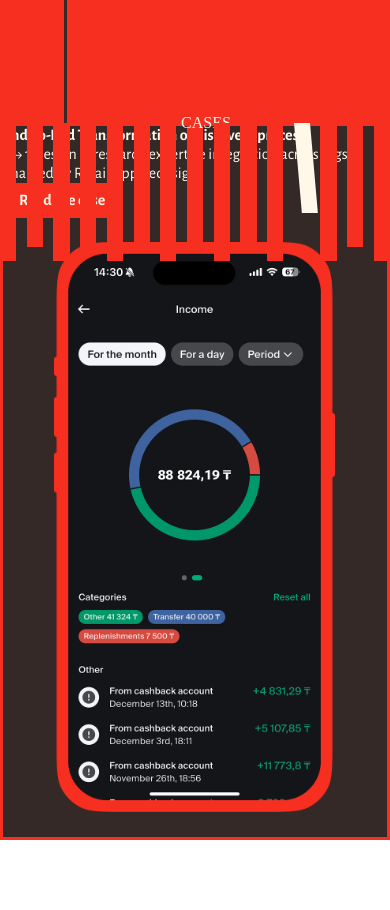
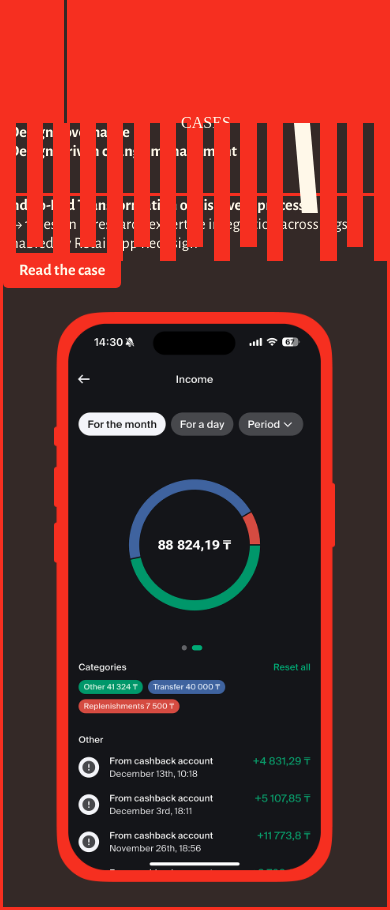
Before and after one commit to voleriyah/portfolio, a Next.js app: page / in a window 390 px wide. Shown: the part 2380-3290 px from the top of the page. Before the commit the page ends 3220 px from the top, so only its background shows below. Built offline with nearby package versions, Linux system fonts and the light colour scheme; a web font is replaced by a local one.

Commit message:
fix cases stuck mobile

```diff
--- a/app/page.tsx
+++ b/app/page.tsx
@@ -10,6 +10,7 @@ import { useRef } from 'react';
 
 export default function Home() {
   const expertiseSectionRef = useRef(null);
+
 
   return (
     <main className="min-h-screen bg-cream">
@@ -412,15 +413,14 @@ export default function Home() {
           style={{
             // Width: 100% on mobile, max 1692px at 1920px (benchmark)
             maxWidth: '1692px',
-            // Margin top: scales from 40px (mobile) to 200px (1920px)
-            marginTop: 'clamp(40px, calc(40px + (200px - 40px) * ((100vw - 320px) / (1920px - 320px))), 200px)',
             // Padding: scales from mobile to desktop values at 1920px
-            paddingTop: 'clamp(40px, calc(40px + (194px - 40px) * ((100vw - 320px) / (1920px - 320px))), 194px)',
+            paddingTop: 'clamp(40px, calc(40px + (194px - 40px) * ((100vw - 320px) / (1920px - 320px))), 294px)',
             paddingBottom: 'clamp(40px, calc(40px + (194px - 40px) * ((100vw - 320px) / (1920px - 320px))), 194px)',
             paddingLeft: 'clamp(16px, calc(16px + (72px - 16px) * ((100vw - 320px) / (1920px - 320px))), 72px)',
             paddingRight: 'clamp(16px, calc(16px + (72px - 16px) * ((100vw - 320px) / (1920px - 320px))), 72px)',
           }}
         >
+
           {/* iPhone Image - Desktop only, positioned on top of case card */}
           <Image
             src="/images/bcc-screen.png"
@@ -442,6 +442,7 @@ export default function Home() {
             size="large"
             title="End-to-End Transformation of discovery process"
             description="0 → 1 Design & research expertise integration across orgs enabled by Retail App Redesign"
+            tags={`#Design governance\n#Design-driven change management`}
             buttonText="Read the case"
             imageSrc="/images/bcc-screen.png"
             imageAlt="Case study - Retail App Redesign"
--- a/components/CaseCard.tsx
+++ b/components/CaseCard.tsx
@@ -8,6 +8,7 @@ interface CaseCardProps {
   size?: 'large' | 'small';
   title: string;
   description: string;
+  tags?: string; // Hashtags or tags text above the card
   imageSrc?: string;
   imageAlt?: string;
   phoneImageSrc?: string;
@@ -21,6 +22,7 @@ export default function CaseCard({
   size = 'large',
   title,
   description,
+  tags,
   imageSrc,
   imageAlt = 'Case image',
   phoneImageSrc,
@@ -45,11 +47,43 @@ export default function CaseCard({
   }, []);
 
   return (
-    <div
+    <div className={`flex flex-col items-start ${className}`}>
+      {/* Tags text - Above the card */}
+      {tags && (
+        <div
+          style={{
+            //width: '300px',
+            maxWidth: 'clamp(100%, calc(100% + (300px - 100%) * ((100vw - 320px) / (1920px - 320px))), 300px)',
+            marginBottom: '32px',
+            // Right margin: 16px on mobile, scales to 0px on desktop
+            marginRight: 'clamp(16px, calc(16px + (0px - 16px) * ((100vw - 320px) / (1920px - 320px))), 0px)',
+          }}
+        >
+          <p
+            className="font-bold lg:font-extrabold"
+            style={{
+              color: '#FFF8E9',
+              fontFamily: '"Alegreya Sans"',
+              // Font size: scales from 18px (mobile) to 24px (1920px)
+              fontSize: 'clamp(18px, calc(18px + (24px - 18px) * ((100vw - 320px) / (1920px - 320px))), 24px)',
+              fontStyle: 'normal',
+              lineHeight: 'normal',
+              // Letter spacing: scales from -0.18px (mobile) to -0.24px (1920px)
+              letterSpacing: 'clamp(-0.18px, calc(-0.18px + (-0.24px - -0.18px) * ((100vw - 320px) / (1920px - 320px))), -0.24px)',
+              whiteSpace: 'pre-line',
+            }}
+          >
+            {tags}
+          </p>
+        </div>
+      )}
+
+      {/* Card Container */}
+      <div
       className={`relative flex flex-col items-start ${className}`}
       style={{
         // Width: scales from 358px (mobile) to 994px (1920px)
-        width: 'clamp(358px, calc(358px + (994px - 358px) * ((100vw - 320px) / (1920px - 320px))), 994px)',
+        width: 'clamp(358px, calc(336px + (994px - 336px) * ((100vw - 320px) / (1920px - 320px))), 994px)',
         // Height: scales from auto (mobile) to 460px (1920px)
         height: 'clamp(auto, calc(400px + (460px - 400px) * ((100vw - 320px) / (1920px - 320px))), 460px)',
         minHeight: 'clamp(400px, calc(400px + (460px - 400px) * ((100vw - 320px) / (1920px - 320px))), 460px)',
@@ -160,6 +194,7 @@ export default function CaseCard({
           />
         </div>
       )}
+      </div>
     </div>
   );
 }
```
